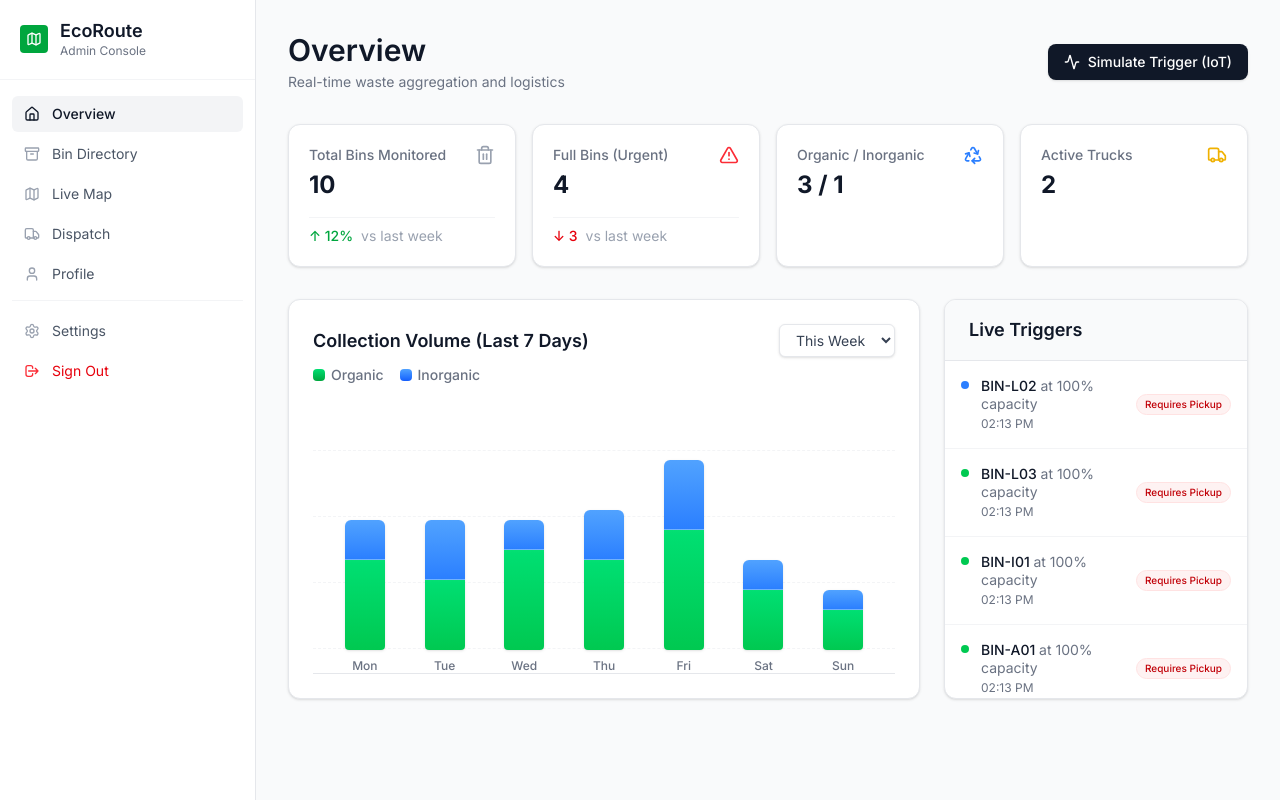
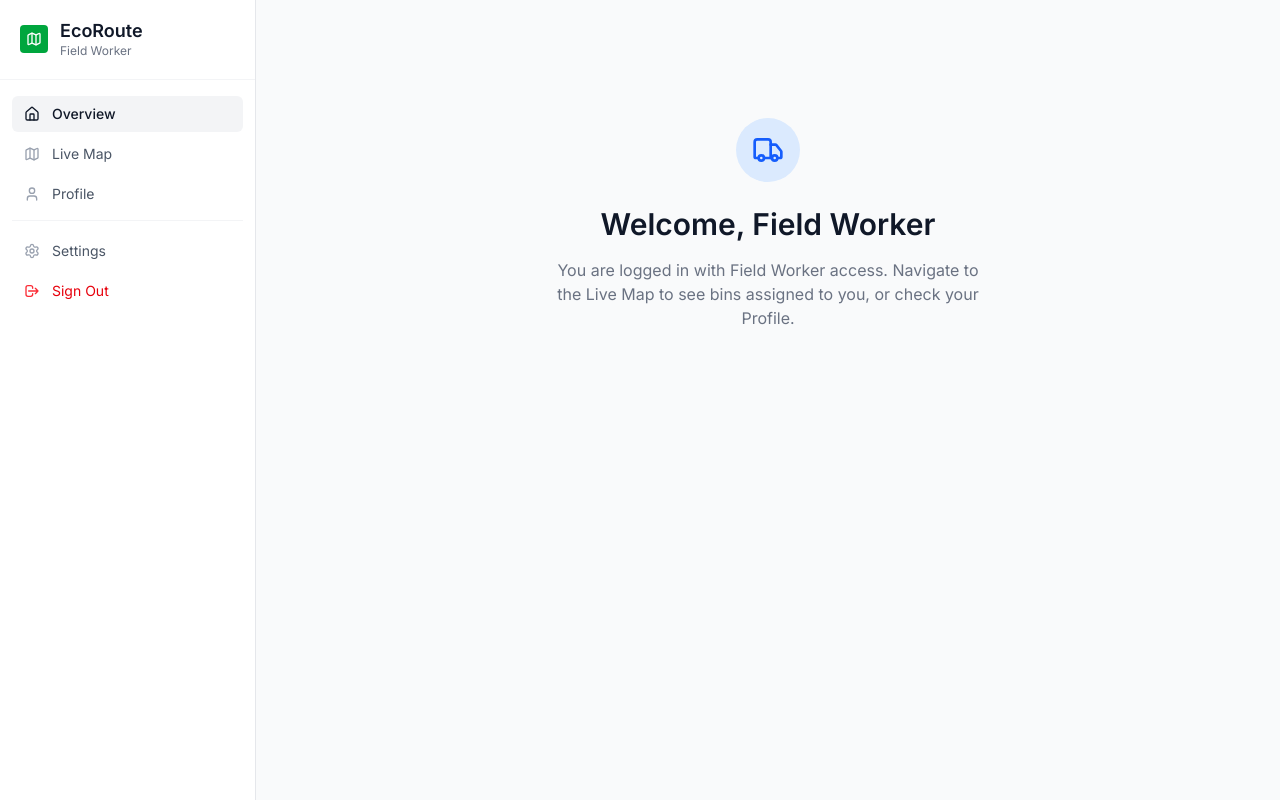
Before and after one commit to DavidDeez/eco-route-mvp, a Next.js app: page /dashboard in a window 1280 px wide. Built offline with nearby package versions, Linux system fonts and the light colour scheme.

Commit message:
feat: implement role-based access control separating Admin and Field Worker sections

```diff
--- a/app/dashboard/bins/page.tsx
+++ b/app/dashboard/bins/page.tsx
@@ -1,6 +1,6 @@
 'use client';
 
-import { useState } from 'react';
+import { useState, useEffect } from 'react';
 import { initialBins } from '@/lib/mockData';
 import { Search, Filter } from 'lucide-react';
 
@@ -10,6 +10,19 @@ export default function BinsDirectory() {
   const [filterType, setFilterType] = useState('all');
   const [isModalOpen, setIsModalOpen] = useState(false);
   const [newBin, setNewBin] = useState({ type: 'organic', address: '', city: 'Lagos' });
+  const [role, setRole] = useState<string | null>(null);
+
+  useEffect(() => {
+    setRole(localStorage.getItem('ecoroute_role') || 'user');
+  }, []);
+
+  if (role === 'user') {
+    return (
+      <div className="p-8 text-center text-gray-500">
+        You do not have permission to view the Bin Directory.
+      </div>
+    );
+  }
 
   const filteredBins = bins.filter(bin => {
     const matchesSearch = bin.id.toLowerCase().includes(searchTerm.toLowerCase()) ||
--- a/app/dashboard/dispatch/page.tsx
+++ b/app/dashboard/dispatch/page.tsx
@@ -1,12 +1,25 @@
 'use client';
 
-import { useState } from 'react';
+import { useState, useEffect } from 'react';
 import { initialBins } from '@/lib/mockData';
 import { MapPin, Truck as TruckIcon, Zap } from 'lucide-react';
 
 export default function DispatchPage() {
   const [isOptimizing, setIsOptimizing] = useState(false);
   const [routeGenerated, setRouteGenerated] = useState(false);
+  const [role, setRole] = useState<string | null>(null);
+
+  useEffect(() => {
+    setRole(localStorage.getItem('ecoroute_role') || 'user');
+  }, []);
+
+  if (role === 'user') {
+    return (
+      <div className="p-8 text-center text-gray-500">
+        You do not have permission to view the Dispatch Control panel.
+      </div>
+    );
+  }
 
   const fullBins = initialBins.filter(b => b.status === 'full');
   const organicTargets = fullBins.filter(b => b.type === 'organic');
--- a/app/dashboard/page.tsx
+++ b/app/dashboard/page.tsx
@@ -1,6 +1,6 @@
 'use client';
 
-import { useState } from 'react';
+import { useState, useEffect } from 'react';
 import MetricsCard from '@/components/MetricsCard';
 import { initialBins, initialTrucks } from '@/lib/mockData';
 import { Trash2, Recycle, Truck as TruckIcon, AlertTriangle, Activity } from 'lucide-react';
@@ -8,6 +8,23 @@ import { Trash2, Recycle, Truck as TruckIcon, AlertTriangle, Activity } from 'lu
 export default function Dashboard() {
   const [bins, setBins] = useState(initialBins);
   const [toastMessage, setToastMessage] = useState<string | null>(null);
+  const [role, setRole] = useState<string | null>(null);
+
+  useEffect(() => {
+    setRole(localStorage.getItem('ecoroute_role') || 'user');
+  }, []);
+
+  if (role === 'user') {
+    return (
+      <div className="p-4 md:p-8 max-w-6xl mx-auto flex flex-col items-center justify-center min-h-[60vh] text-center">
+        <div className="w-16 h-16 bg-blue-100 rounded-full flex items-center justify-center mb-6">
+          <TruckIcon className="w-8 h-8 text-blue-600" />
+        </div>
+        <h1 className="text-3xl font-semibold text-gray-900 mb-4">Welcome, Field Worker</h1>
+        <p className="text-gray-500 mb-8 max-w-md mx-auto">You are logged in with Field Worker access. Navigate to the Live Map to see bins assigned to you, or check your Profile.</p>
+      </div>
+    );
+  }
 
   const totalBins = bins.length;
   const fullBins = bins.filter(b => b.status === 'full').length;
--- a/app/page.tsx
+++ b/app/page.tsx
@@ -13,7 +13,8 @@ export default function LoginPage() {
   const handleLogin = (e: React.FormEvent) => {
     e.preventDefault();
     setIsLoading(true);
-    // Simulate auth delay
+    // Simulate auth delay and set Admin role
+    localStorage.setItem('ecoroute_role', 'admin');
     setTimeout(() => {
       router.push('/dashboard');
     }, 800);
@@ -21,6 +22,8 @@ export default function LoginPage() {
 
   const handleGuestLogin = () => {
     setIsLoading(true);
+    // Set Field Worker / User role
+    localStorage.setItem('ecoroute_role', 'user');
     setTimeout(() => {
       router.push('/dashboard');
     }, 500);
@@ -115,7 +118,7 @@ export default function LoginPage() {
                 disabled={isLoading}
                 className="w-full flex justify-center items-center py-2.5 px-4 border border-gray-200 rounded-lg shadow-sm bg-white text-sm font-semibold text-gray-700 hover:bg-gray-50 hover:border-gray-300 transition-all focus:outline-none focus:ring-2 focus:ring-offset-2 focus:ring-gray-200 disabled:opacity-50"
               >
-                Login as Guest
+                Login as Field Worker (User)
                 <ArrowRight className="ml-2 w-4 h-4 text-gray-400" />
               </button>
             </div>
--- a/components/Sidebar.tsx
+++ b/components/Sidebar.tsx
@@ -2,23 +2,31 @@
 
 import Link from 'next/link';
 import { usePathname } from 'next/navigation';
-import { useState } from 'react';
+import { useState, useEffect } from 'react';
 import { Home, Map as MapIcon, Truck, Settings, Menu, X, Archive, User } from 'lucide-react';
 
 export default function Sidebar() {
   const [isOpen, setIsOpen] = useState(false);
+  const [role, setRole] = useState<string | null>(null);
   const pathname = usePathname();
+
+  useEffect(() => {
+    // Read role from local storage on client mount
+    const savedRole = localStorage.getItem('ecoroute_role') || 'user';
+    setRole(savedRole);
+  }, []);
 
   const toggleSidebar = () => setIsOpen(!isOpen);
   const closeSidebar = () => setIsOpen(false);
 
+  // Admin sees all. User hides Bin Directory and Dispatch
   const navItems = [
-    { href: '/dashboard', icon: Home, label: 'Overview' },
-    { href: '/dashboard/bins', icon: Archive, label: 'Bin Directory' },
-    { href: '/dashboard/map', icon: MapIcon, label: 'Live Map' },
-    { href: '/dashboard/dispatch', icon: Truck, label: 'Dispatch' },
-    { href: '/dashboard/profile', icon: User, label: 'Profile' },
-  ];
+    { href: '/dashboard', icon: Home, label: 'Overview', roles: ['admin', 'user'] },
+    { href: '/dashboard/bins', icon: Archive, label: 'Bin Directory', roles: ['admin'] },
+    { href: '/dashboard/map', icon: MapIcon, label: 'Live Map', roles: ['admin', 'user'] },
+    { href: '/dashboard/dispatch', icon: Truck, label: 'Dispatch', roles: ['admin'] },
+    { href: '/dashboard/profile', icon: User, label: 'Profile', roles: ['admin', 'user'] },
+  ].filter(item => !role || item.roles.includes(role));
 
   return (
     <>
@@ -56,7 +64,7 @@ export default function Sidebar() {
           </div>
           <div>
             <h1 className="text-lg font-semibold text-gray-900 leading-tight">EcoRoute</h1>
-            <p className="text-gray-500 text-xs">Admin Console</p>
+            <p className="text-gray-500 text-xs capitalize">{role === 'admin' ? 'Admin Console' : 'Field Worker'}</p>
           </div>
         </div>
 
```
